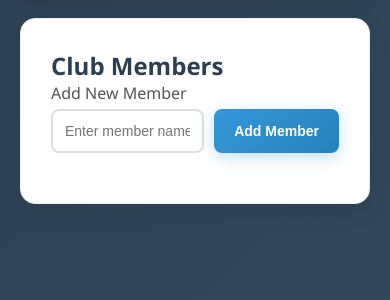
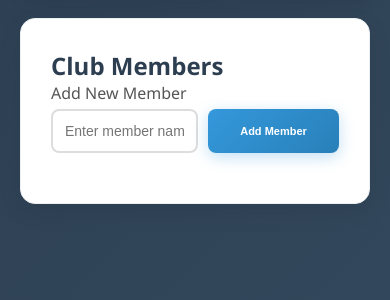
Before and after one commit to rworsl/CourtPlanner, a Flask app: page /dashboard in a window 390 px wide, after a click on "Members". Shown: the part 341-641 px from the top of the page. Run offline with Flask 3, Linux system fonts and the light colour scheme; a user stored in the database is signed in; data that the repository does not hold is empty.

Commit message:
updated from the vps

```diff
--- a/static/css/style.css
+++ b/static/css/style.css
@@ -565,3 +565,16 @@ button:disabled {
         min-width: 120px;
     }
 }
+/* Mobile session actions fix */
+@media (max-width: 768px) {
+    div[style*="grid-template-columns: 1fr 1fr"] {
+        grid-template-columns: 1fr !important;
+    }
+
+    .form-group div[style*="display: flex"] button {
+        font-size: 11px !important;
+        padding: 8px 6px !important;
+        flex: 1;
+        min-width: 0;
+    }
+}
```
Also changed, not shown: instance/badminton.db, 1 other file.
